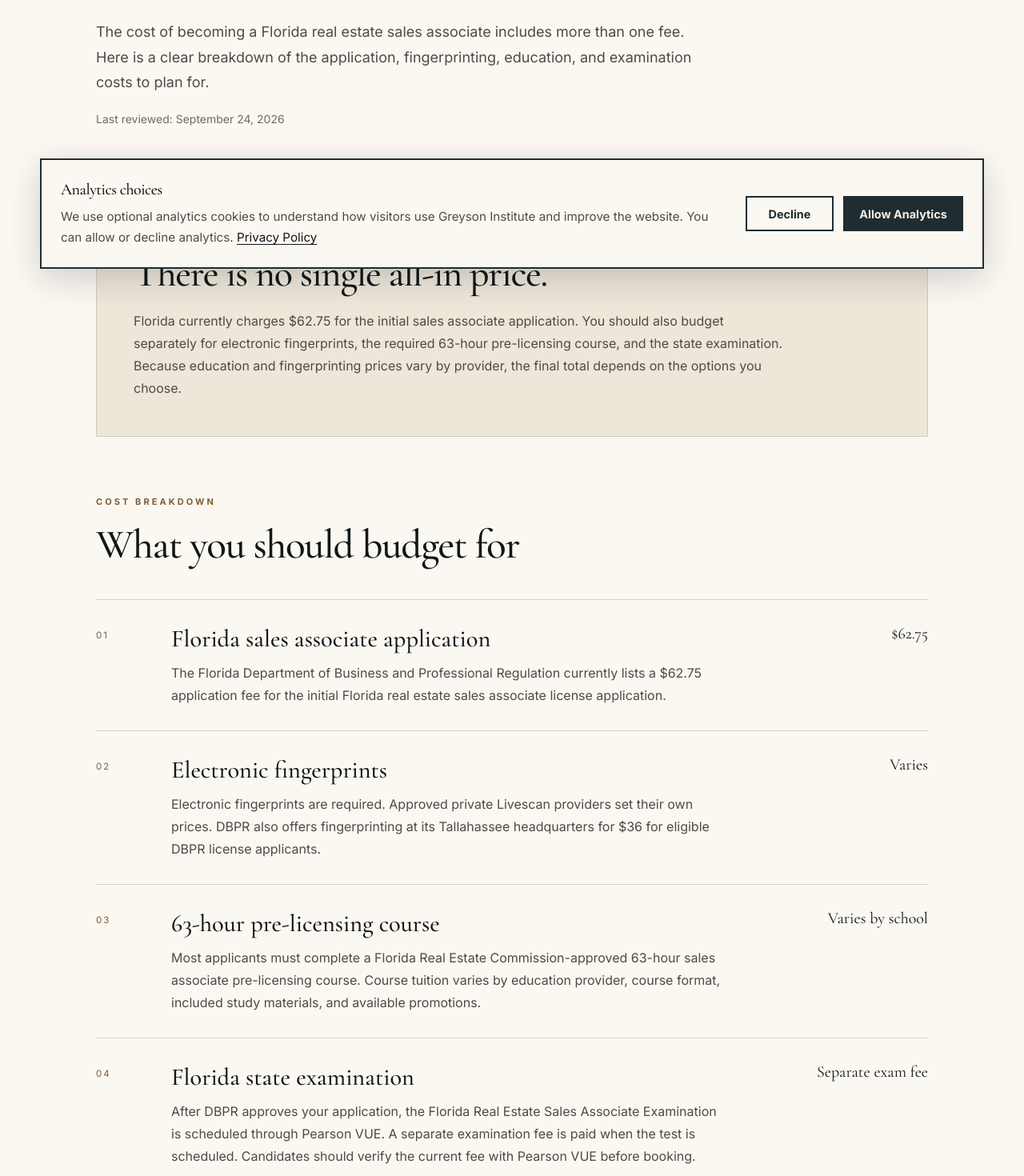
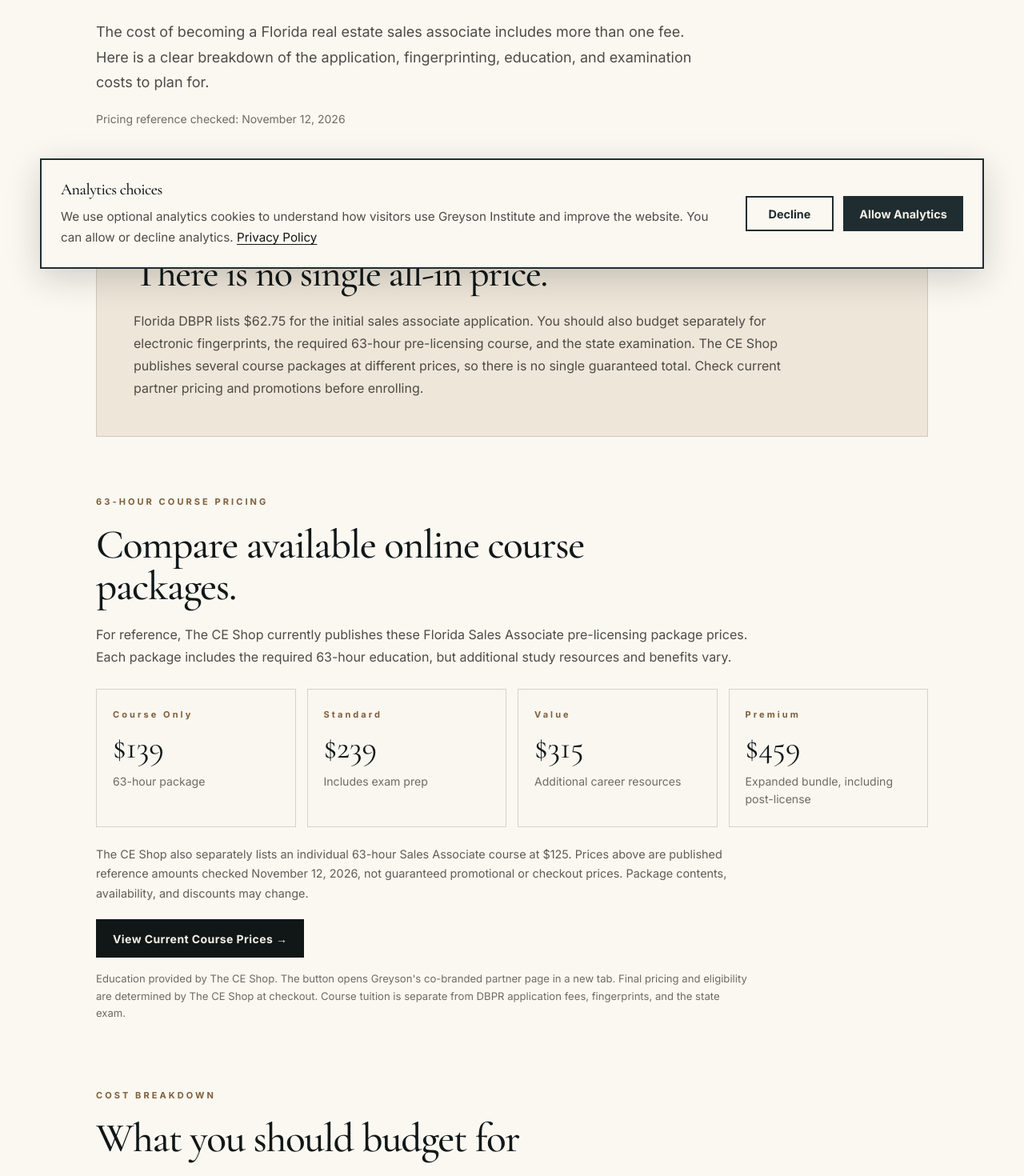
Before and after one commit to BrianLook/Greyson-Institute-Website, a Next.js app: page /how-much-does-a-florida-real-estate-license-cost in a window 1280 px wide. Shown: the part 440-1910 px from the top of the page at 80% size. Built offline with nearby package versions, Linux system fonts and the light colour scheme.

Commit message:
Add verified CE Shop pricing examples and co-branded price CTA to Florida licensing cost guide

```diff
--- a/app/how-much-does-a-florida-real-estate-license-cost/page.tsx
+++ b/app/how-much-does-a-florida-real-estate-license-cost/page.tsx
@@ -2,10 +2,11 @@ import type { Metadata } from "next";
 import Link from "next/link";
 import { Breadcrumbs } from "@/components/Breadcrumbs";
 import { GuideStructuredData } from "@/components/GuideStructuredData";
+import { PartnerEnrollmentButton } from "@/components/PartnerEnrollmentButton";
 
 const guideTitle = "How Much Does a Florida Real Estate License Cost?";
 const guideDescription =
-  "Learn the costs involved in getting a Florida real estate sales associate license, including the DBPR application fee, fingerprints, pre-licensing education, and the state exam.";
+  "Understand the cost of a Florida real estate license, with DBPR fees, fingerprints, state exam costs, and current The CE Shop 63-hour pre-licensing package examples.";
 const guidePath = "/how-much-does-a-florida-real-estate-license-cost";
 
 export const metadata: Metadata = {
@@ -31,9 +32,9 @@ const costItems = [
   {
     number: "03",
     title: "63-hour pre-licensing course",
-    amount: "Varies by school",
+    amount: "View options",
     body:
-      "Most applicants must complete a Florida Real Estate Commission-approved 63-hour sales associate pre-licensing course. Course tuition varies by education provider, course format, included study materials, and available promotions.",
+      "Most applicants must complete a FREC-approved 63-hour course. The CE Shop publishes several online course and package options; the price depends on the package you select and any promotion available at checkout. See the reference prices and co-branded link below.",
   },
   {
     number: "04",
@@ -58,7 +59,7 @@ const faqItems = [
   {
     question: "How much does the 63-hour Florida real estate course cost?",
     answer:
-      "There is no single statewide tuition price. Pre-licensing schools set their own course prices, and the amount can vary depending on the provider, format, study materials, and promotions.",
+      "There is no single statewide tuition price. The CE Shop currently advertises packages from $139 to $459 and separately lists an individual 63-hour course at $125, before any applicable offers. These are reference prices, not a guaranteed checkout quote. Use the Greyson course link on this page to verify the live price.",
   },
   {
     question: "Is the Florida real estate exam included in the application fee?",
@@ -85,7 +86,7 @@ export default function FloridaRealEstateLicenseCostPage() {
         description={guideDescription}
         path={guidePath}
         datePublished="2026-09-24"
-        dateModified="2026-09-24"
+        dateModified="2026-11-12"
       />
 
       <div
@@ -140,7 +141,7 @@ export default function FloridaRealEstateLicenseCostPage() {
             fingerprinting, education, and examination costs to plan for.
           </p>
 
-          <p className="muted">Last reviewed: September 24, 2026</p>
+          <p className="muted">Pricing reference checked: November 12, 2026</p>
         </div>
 
         <div
@@ -169,11 +170,104 @@ export default function FloridaRealEstateLicenseCostPage() {
               marginBottom: 0,
             }}
           >
-            Florida currently charges $62.75 for the initial sales associate
+            Florida DBPR lists $62.75 for the initial sales associate
             application. You should also budget separately for electronic
-            fingerprints, the required 63-hour pre-licensing course, and the
-            state examination. Because education and fingerprinting prices vary
-            by provider, the final total depends on the options you choose.
+            fingerprints, the required 63-hour pre-licensing course, and
+            the state examination. The CE Shop publishes several course
+            packages at different prices, so there is no single guaranteed
+            total. Check current partner pricing and promotions before enrolling.
+          </p>
+        </div>
+
+        <div
+          style={{
+            marginBottom: "82px",
+          }}
+        >
+          <p className="eyebrow">63-HOUR COURSE PRICING</p>
+          <h2 style={{ maxWidth: "780px", marginBottom: "20px" }}>
+            Compare available online course packages.
+          </h2>
+          <p style={{ color: "#4d4b46", maxWidth: "820px", marginBottom: "26px" }}>
+            For reference, The CE Shop currently publishes these Florida
+            Sales Associate pre-licensing package prices. Each package includes
+            the required 63-hour education, but additional study resources
+            and benefits vary.
+          </p>
+
+          <div
+            style={{
+              display: "grid",
+              gridTemplateColumns: "repeat(auto-fit, minmax(min(100%, 195px), 1fr))",
+              gap: "14px",
+              marginBottom: "22px",
+            }}
+          >
+            {[
+              { name: "Course Only", price: "$139", detail: "63-hour package" },
+              { name: "Standard", price: "$239", detail: "Includes exam prep" },
+              { name: "Value", price: "$315", detail: "Additional career resources" },
+              { name: "Premium", price: "$459", detail: "Expanded bundle, including post-license" },
+            ].map((option) => (
+              <div
+                key={option.name}
+                style={{
+                  background: "#faf7f1",
+                  border: "1px solid rgba(17, 23, 23, 0.16)",
+                  padding: "22px 20px",
+                }}
+              >
+                <p
+                  className="eyebrow"
+                  style={{ marginBottom: "10px" }}
+                >
+                  {option.name}
+                </p>
+                <p
+                  style={{
+                    fontFamily: "var(--font-serif), Georgia, serif",
+                    fontSize: "clamp(2rem, 4vw, 2.5rem)",
+                    lineHeight: 1,
+                    color: "#111717",
+                    margin: "0 0 12px",
+                  }}
+                >
+                  {option.price}
+                </p>
+                <p style={{ margin: 0, color: "#6e6b65", fontSize: "0.88rem", lineHeight: 1.6 }}>
+                  {option.detail}
+                </p>
+              </div>
+            ))}
+          </div>
+
+          <p style={{ color: "#5f5c56", fontSize: "0.9rem", lineHeight: 1.7, maxWidth: "840px", marginBottom: "20px" }}>
+            The CE Shop also separately lists an individual 63-hour
+            Sales Associate course at $125. Prices above are published reference
+            amounts checked November 12, 2026, not guaranteed promotional
+            or checkout prices. Package contents, availability, and discounts
+            may change.
+          </p>
+
+          <PartnerEnrollmentButton
+            course="floridaPreLicense63"
+            label="View Current Course Prices →"
+          />
+
+          <p
+            style={{
+              color: "#6e6b65",
+              fontSize: "0.82rem",
+              lineHeight: 1.65,
+              marginTop: "16px",
+              maxWidth: "820px",
+            }}
+          >
+            Education provided by The CE Shop. The button opens Greyson's
+            co-branded partner page in a new tab. Final pricing and
+            eligibility are determined by The CE Shop at checkout.
+            Course tuition is separate from DBPR application fees,
+            fingerprints, and the state exam.
           </p>
         </div>
 
@@ -242,6 +336,15 @@ export default function FloridaRealEstateLicenseCostPage() {
                   >
                     {item.body}
                   </p>
+
+                  {item.number === "03" && (
+                    <div style={{ marginTop: "14px" }}>
+                      <PartnerEnrollmentButton
+                        course="floridaPreLicense63"
+                        label="Compare Live Packages →"
+                      />
+                    </div>
+                  )}
 
                   {item.number === "04" && (
                     <div
```
